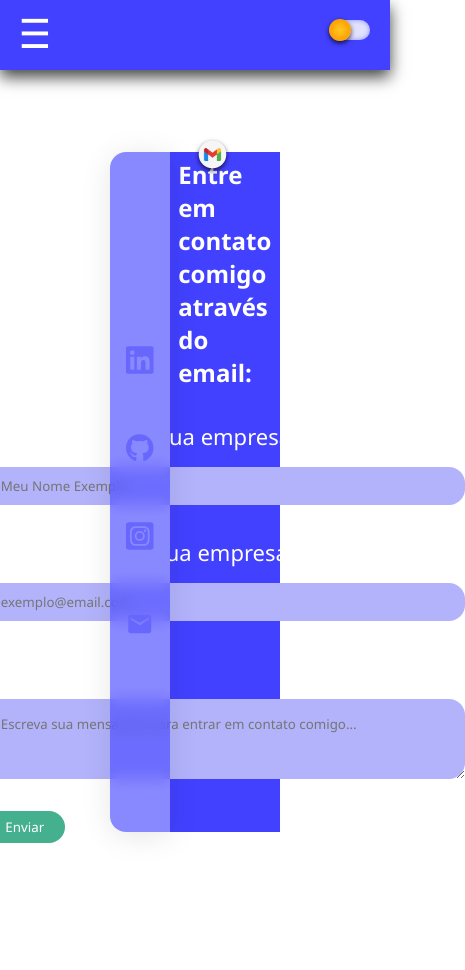
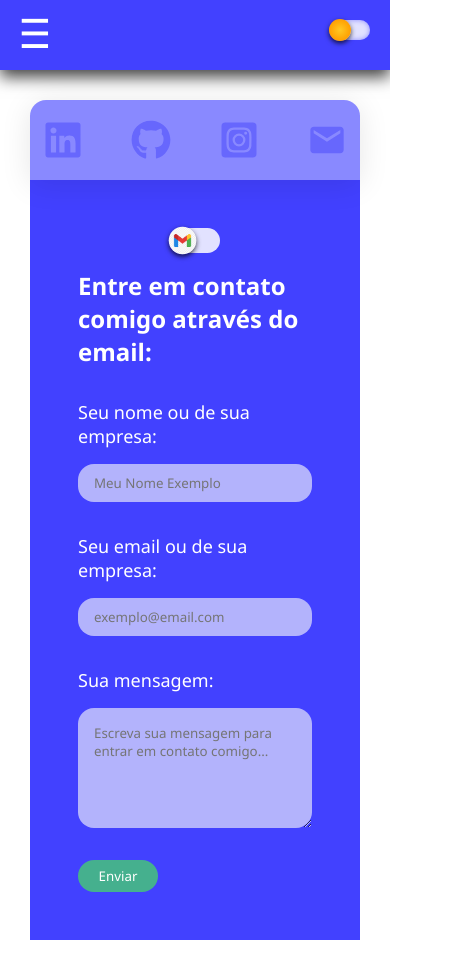
Before and after one commit to JoaoMig186/repository-jm-with-vite, a React (Vite) app in the folder repository-jm-with-vite/: page /contato in a window 390 px wide. Shown: the whole page, 465 px wide, since content can reach past the window. Before the commit the page ends 914 px from the top, so only its background shows below. Built offline with nearby package versions, Linux system fonts and the light colour scheme.

Commit message:
adicionando parte responsiva na pagina de contatos

```diff
--- a/repository-jm-with-vite/src/components/ContactForm/ContactForm.css
+++ b/repository-jm-with-vite/src/components/ContactForm/ContactForm.css
@@ -5,12 +5,12 @@
     flex-direction: row;
     justify-content: center;
     align-items: center;
-    padding: 0 80px;
 }
 
 .contact-form .contact-form--area{
-    width: 65%;
-    height: 680px;
+    width: 100%;
+    max-width: 900px;
+    min-height: 680px;
     display: flex;
     align-items: center;
     flex-direction: column;
@@ -31,7 +31,7 @@
     position: relative;
     margin-bottom: 16px;
     width: 50px;
-    height: 30px;
+    height: 25px;
     -webkit-appearance: none;
     appearance: none;
     background-color: var(--highestlight-color);
@@ -138,6 +138,7 @@
 
 
 .contact-form .contact-form--social-midias .contact-form--social-midia__item{
+    position: relative;
     display: flex;
     align-items: center;
     gap: 16px;
@@ -158,13 +159,21 @@
     width: 100%;
 }
 
+.contact-form .contact-form--social-midias .alert-copied{
+    position: absolute;
+    top: 40px;
+    left: 30px;
+    color: var(--secondary-color)
+}
+
 .contact-form .contact-form--area .contact-form--area__form{
     display: flex;
     align-items: flex-start;
     flex-direction: column;
     justify-content: center;
     gap: 16px;
-    width: 480px;
+    width:100%;
+    max-width: 480px;
     height: 100%;
     animation: fadeIn 0.7s ease-in;
 }
@@ -256,6 +265,7 @@
     border-bottom: 3px solid #0d6e5a;
     border-radius: 50%;
     object-fit: cover;
+    margin-bottom: 16px;
 }
 
 .contact-form--area__whatsapp .image-card .image-card--div img{
@@ -263,3 +273,60 @@
     width: 100%;
     height: 100%;
 }
+
+@media (max-width: 890px) {
+    .contact-form{
+        flex-direction: column;
+    }
+    .contact-form .contact-form--social-midias{
+        position: relative;
+        width: 100%;
+        height: 80px;
+        border-top-left-radius: 16px;
+        border-top-right-radius: 16px;
+        border-bottom-left-radius: 0;
+        align-items: center;
+        flex-direction: row;
+    }
+    .contact-form .contact-form--social-midias .contact-form--social-midia__item{
+        display: flex;
+        flex-direction: column;
+        align-items: center;
+        justify-content: center;
+    }
+    .contact-form .contact-form--social-midias:hover{
+        width:100%;
+        height: 80px;
+    }
+    .contact-form .contact-form--social-midias .contact-form--social-midia__item span{
+        display: none;
+    }
+
+    .contact-form .contact-form--social-midias:hover .contact-form--social-midia__item span{
+        display: none;
+    }
+
+    .contact-form .contact-form--social-midias .contact-form--social-midia__item .alert-copied{
+        position: absolute;
+        top: 0;
+        right: -100px;
+        color: var(--secondary-color);
+    }
+}
+
+@media (max-width: 640px){
+    .contact-form .contact-form--area .contact-form--area__form .input-text-area{
+        height: 120px;
+    }
+    .contact-form .contact-form--social-midias .contact-form--social-midia__item .alert-copied{
+        font-size: 10px;
+        right: 0;
+        left: -100px;
+        top: 100%;
+        bottom: 0;
+    }
+    .contact-form .contact-form--area .contact-form--area__form label{
+        font-size: 18px;
+    }
+
+}
--- a/repository-jm-with-vite/src/components/ContactForm/ContactForm.jsx
+++ b/repository-jm-with-vite/src/components/ContactForm/ContactForm.jsx
@@ -10,14 +10,26 @@ import { contactValidationSchema } from "../../ValidationsForms/contactValidatio
 
 const ContactForm = () => {
     const [typeContact, setTypeContact] = useState("email");
+    const [copied, setCopied] = useState(false);
+
     var colorIcons = typeContact === "email" ? "#6767fd" : "#165c46"
     const handleContactChange = () =>{
         setTypeContact(typeContact === "email" ? "whatsapp" : "email");
     }
 
+    var widthScreen = window.screen.width;
+    const sizeIcons = widthScreen < 400 ? 25 : 40;
+
     const { register, handleSubmit, reset, formState: { errors } } = useForm({
         resolver: yupResolver(contactValidationSchema)
     });
+
+    const handleCopy = () => {
+        navigator.clipboard.writeText("joaomiguelscrs@gmail.com").then(() => {
+            setCopied(true);
+            setTimeout(() => setCopied(false), 2000);
+        });
+    };
 
     const onSubmit = async (data) => {
         try {
@@ -46,21 +58,22 @@ const ContactForm = () => {
             <div className={`contact-form--social-midias ${typeContact}`}>
                 <a href="https://www.linkedin.com/in/jo%C3%A3o-miguel-dos-santos-751a64227/" target="_blank">
                     <div className="contact-form--social-midia__item">
-                        <FaLinkedin style={{transition: "0.7s all"}} color={colorIcons} size={40}/> <span>João Miguel dos Santos</span>
+                        <FaLinkedin style={{transition: "0.7s all"}} color={colorIcons} size={sizeIcons}/> <span>João Miguel dos Santos</span>
                     </div>
                 </a>
                 <a href="https://github.com/JoaoMig186" target="_blank">
                     <div className="contact-form--social-midia__item">
-                        <FaGithub style={{transition: "0.7s all"}} color={colorIcons} size={40}/> <span>JoaoMig186</span>
+                        <FaGithub style={{transition: "0.7s all"}} color={colorIcons} size={sizeIcons}/> <span>JoaoMig186</span>
                     </div>
                 </a>
                 <a href="https://www.instagram.com/j.miguel_186/" target="_blank">
                     <div className="contact-form--social-midia__item">
-                        <FaInstagramSquare style={{transition: "0.7s all"}} color={colorIcons} size={40}/> <span>@j.miguel_186</span>
+                        <FaInstagramSquare style={{transition: "0.7s all"}} color={colorIcons} size={sizeIcons}/> <span>@j.miguel_186</span>
                     </div>
                 </a>
-                <div className="contact-form--social-midia__item">
-                    <MdEmail style={{transition: "0.7s all"}} color={colorIcons} size={40}/> <span>joaomiguelscrs@gmail.com</span>
+                <div className="contact-form--social-midia__item" onClick={handleCopy} >
+                    <MdEmail style={{transition: "0.7s all"}} color={colorIcons} size={sizeIcons}/> <span>joaomiguelscrs@gmail.com</span>
+                    {copied && <><p className="alert-copied" >Email copiado com sucesso!</p></>}
                 </div>
             </div>
             <div className={`contact-form--area ${typeContact}`}>
@@ -103,7 +116,6 @@ const ContactForm = () => {
                         <a href="https://wa.me/5524981151365" target="_blank">Iniciar conversa</a>
                     </div>
                 }
-
             </div>
         </div>
     )
```
